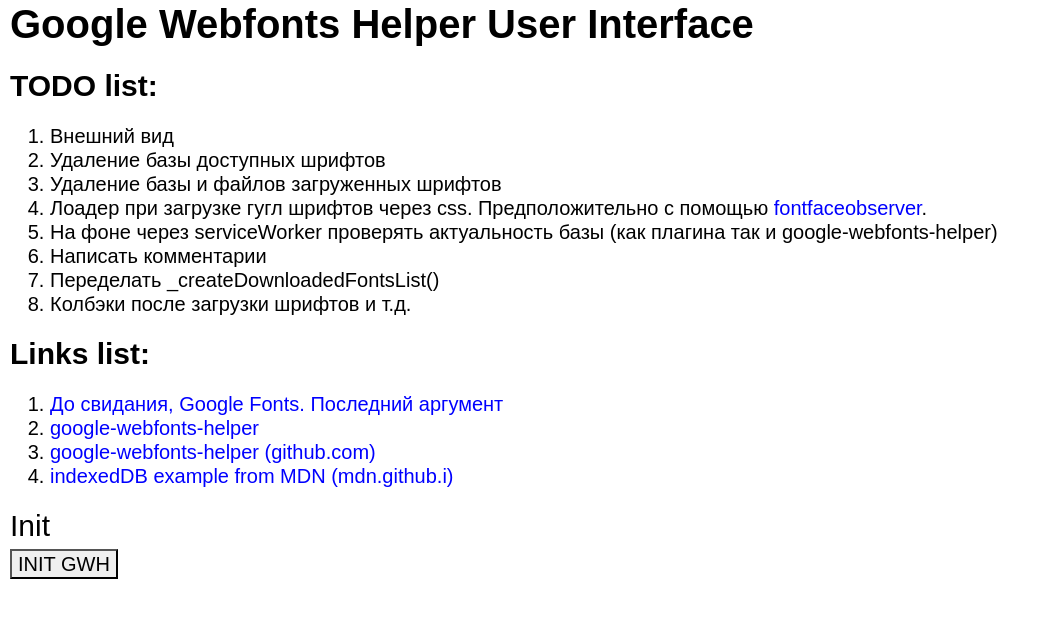
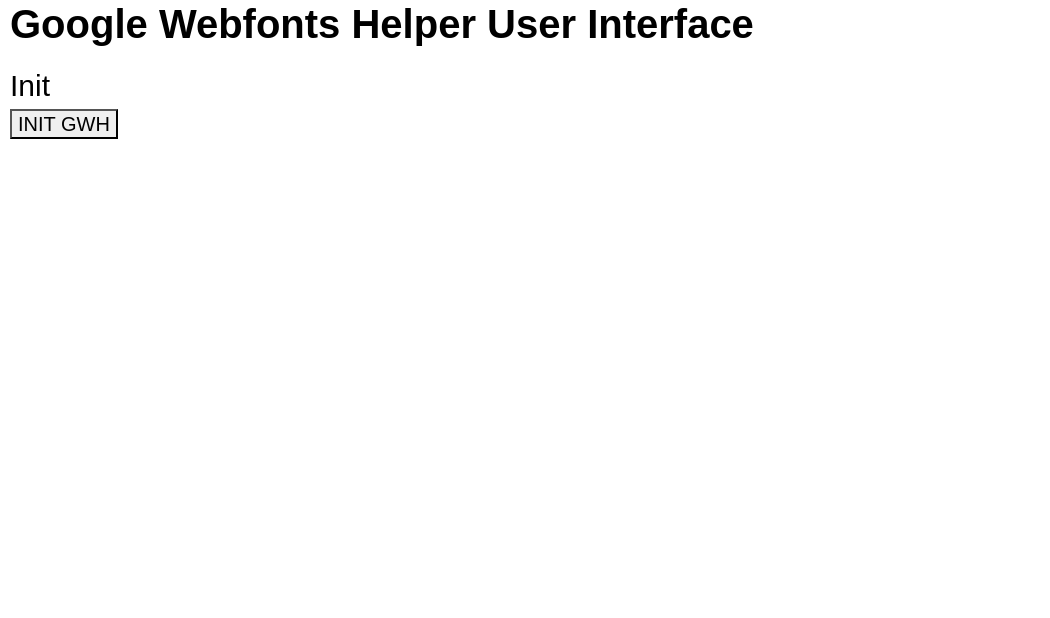
Before and after one commit to serik79/gwh-ui, a PHP site: page / in a window 1280 px wide. Shown: the top 618 px of the page, without its empty margins (0-1050 px from the left). Run offline with PHP 8.4, Linux system fonts and the light colour scheme.

Commit message:
minor edits

```diff
--- a/assets/css/site.css
+++ b/assets/css/site.css
@@ -354,10 +354,6 @@ template {
   border: 0;
 }
 
-/*
-[disabled]{
-	display: none;
-}*/
 fieldset legend {
   font-size: 30px;
 }
--- a/index.php
+++ b/index.php
@@ -3,33 +3,12 @@
 <head>
 	<meta charset="utf-8">
 	<meta name="viewport" content="width=device-width, initial-scale=1, shrink-to-fit=no">
-	<title>Fonts API ;)</title>
+	<title>Google Webfonts Helper User Interface ;)</title>
 	<link rel="shortcut icon" href="assets/img/favicon.ico" type="image/x-icon">
 	<link rel="stylesheet" href="assets/css/site.css">
 </head>
 <body>
 	<h1>Google Webfonts Helper User Interface</h1>
-	<h2>TODO list:</h2>
-	<ol>
-		<li>Внешний вид</li>
-		<li>Удаление базы доступных шрифтов</li>
-		<li>Удаление базы и файлов загруженных шрифтов</li>
-		<li>Лоадер при загрузке гугл шрифтов через css. Предположительно с помощью <a target="_blank" href="https://fontfaceobserver.com/">fontfaceobserver</a>.</li>
-		<li>На фоне через serviceWorker проверять актуальность базы (как плагина так и google-webfonts-helper)</li>
-		<li>Написать комментарии</li>
-		<li>Переделать _createDownloadedFontsList()</li>
-		<li>Колбэки после загрузки шрифтов и т.д.</li>
-	</ol>
-
-	<h2>Links list:</h2>
-	<ol>
-		<li><a href="https://habr.com/ru/company/vdsina/blog/533208/" target="_blank">До свидания, Google Fonts. Последний аргумент</a></li>
-		<li><a href="https://google-webfonts-helper.herokuapp.com/fonts" target="_blank">google-webfonts-helper</a></li>
-		<li><a href="https://github.com/majodev/google-webfonts-helper" target="_blank">google-webfonts-helper (github.com)</a></li>
-<!--		<li><a href="https://cors-anywhere.herokuapp.com/" target="_blank">cors-anywhere.herokuapp.com</a></li>-->
-		<li><a href="http://mdn.github.io/to-do-notifications/" target="_blank">indexedDB example from MDN (mdn.github.i)</a></li>
-	</ol>
-
 	<form action="ajax.php" id="GWH_init_form" class="gwh-init-form" method="post">
 		<fieldset id="GWH_init_fieldset">
 			<legend>Init</legend>
```
Also changed, not shown: README.md, 1 other file.
